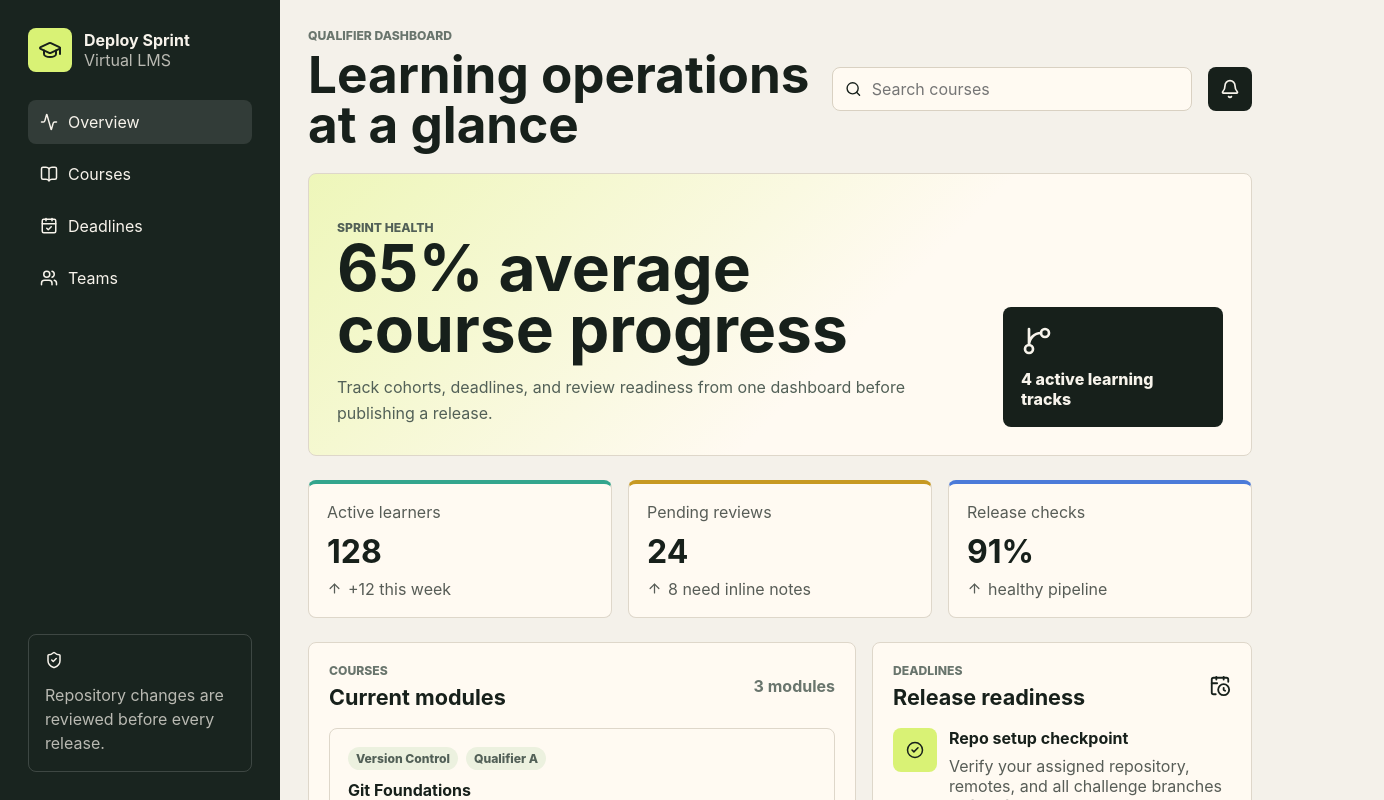
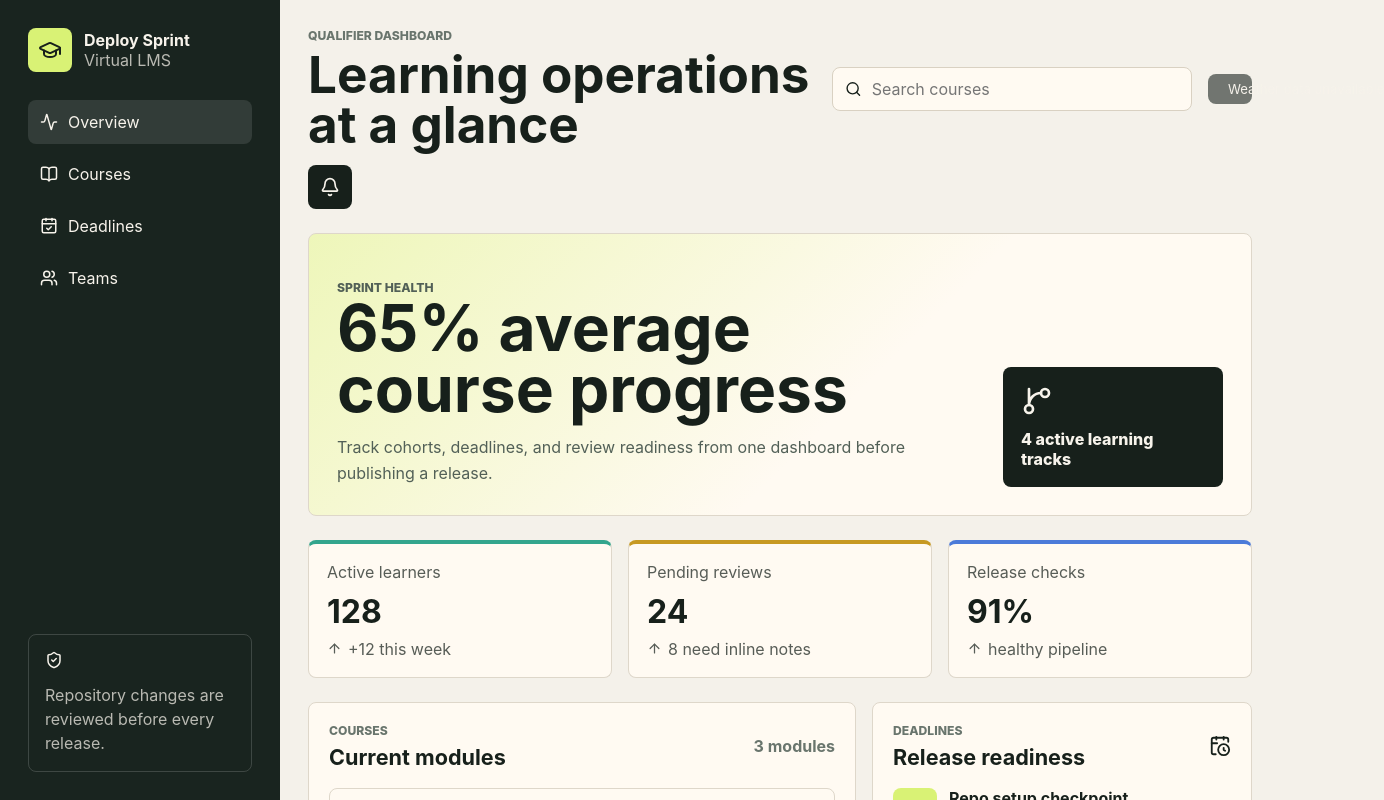
Before and after one commit to knurdz/deploy-sprint-finale-team-kraken, a React (Vite) app in the folder team-site/: page / in a window 1280 px wide. Shown: the top 800 px of the page, 1384 px wide, since content can reach past the window. Built offline with nearby package versions, Linux system fonts and the light colour scheme; no server answers.

Commit message:
feat(T07): add OpenWeather widget via safe build-time /api/weather endpoint

```diff
--- a/team-site/src/App.tsx
+++ b/team-site/src/App.tsx
@@ -9,6 +9,7 @@ import {
   ShieldCheck,
   Users,
 } from 'lucide-react';
+import { WeatherWidget } from './components/WeatherWidget';
 import { CourseCard } from './components/CourseCard';
 import { DeadlineBoard } from './components/DeadlineBoard';
 import { StatCard } from './components/StatCard';
@@ -70,6 +71,7 @@ export function App() {
             <input aria-label="Search courses" placeholder="Search courses" />
           </label>
 
+          <WeatherWidget />
           <button className="iconButton" aria-label="Notifications">
             <Bell size={20} />
           </button>
--- /dev/null
+++ b/team-site/src/components/WeatherWidget.tsx
@@ -0,0 +1,68 @@
+import { useEffect, useState } from 'react';
+import { Cloud, CloudRain, Sun, Wind } from 'lucide-react';
+
+interface WeatherData {
+  city: string;
+  temperature: number;
+  description: string;
+  humidity: number;
+  windSpeed: number;
+  provider: string;
+  keyExposed: boolean;
+}
+
+function WeatherIcon({ description }: { description: string }) {
+  const d = description.toLowerCase();
+  if (d.includes('rain') || d.includes('drizzle')) return <CloudRain size={20} />;
+  if (d.includes('cloud')) return <Cloud size={20} />;
+  return <Sun size={20} />;
+}
+
+export function WeatherWidget() {
+  const [weather, setWeather] = useState<WeatherData | null>(null);
+  const [error, setError] = useState<string | null>(null);
+
+  useEffect(() => {
+    fetch('/api/weather')
+      .then((r) => {
+        if (!r.ok) throw new Error('Weather unavailable');
+        return r.json();
+      })
+      .then(setWeather)
+      .catch(() => setError('Weather data unavailable'));
+  }, []);
+
+  if (error) {
+    return (
+      <div className="weatherWidget weatherError">
+        <Cloud size={18} />
+        <span>{error}</span>
+      </div>
+    );
+  }
+
+  if (!weather) {
+    return (
+      <div className="weatherWidget weatherLoading">
+        <Cloud size={18} />
+        <span>Loading weather…</span>
+      </div>
+    );
+  }
+
+  return (
+    <div className="weatherWidget" aria-label={`Weather in ${weather.city}`}>
+      <WeatherIcon description={weather.description} />
+      <div className="weatherInfo">
+        <span className="weatherTemp">{Math.round(weather.temperature)}°C</span>
+        <span className="weatherCity">{weather.city}</span>
+      </div>
+      <div className="weatherMeta">
+        <Wind size={14} />
+        <span>{weather.windSpeed} m/s</span>
+        <span>·</span>
+        <span>{weather.humidity}% RH</span>
+      </div>
+    </div>
+  );
+}
--- a/team-site/src/styles.css
+++ b/team-site/src/styles.css
@@ -408,3 +408,45 @@ h3 {
     white-space: normal;
   }
 }
+
+/* ── Weather Widget ─────────────────────────────────────────── */
+.weatherWidget {
+  display: flex;
+  align-items: center;
+  gap: 8px;
+  padding: 6px 12px;
+  border-radius: 8px;
+  background: #19241f;
+  color: #f7f3eb;
+  font-size: 0.82rem;
+  white-space: nowrap;
+}
+
+.weatherInfo {
+  display: flex;
+  flex-direction: column;
+  line-height: 1.2;
+}
+
+.weatherTemp {
+  font-weight: 600;
+  font-size: 0.9rem;
+}
+
+.weatherCity {
+  font-size: 0.72rem;
+  opacity: 0.7;
+}
+
+.weatherMeta {
+  display: flex;
+  align-items: center;
+  gap: 4px;
+  opacity: 0.75;
+  font-size: 0.72rem;
+}
+
+.weatherLoading,
+.weatherError {
+  opacity: 0.6;
+}
```
Also changed, not shown: 1 other file (tests, documents, lock files or other folders).
